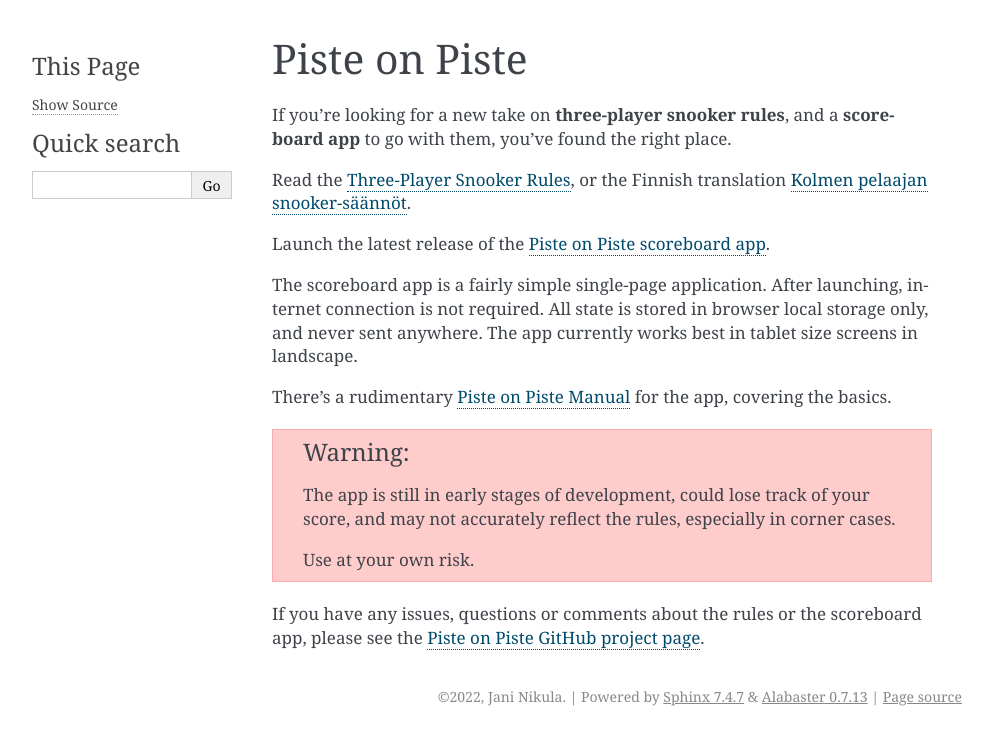
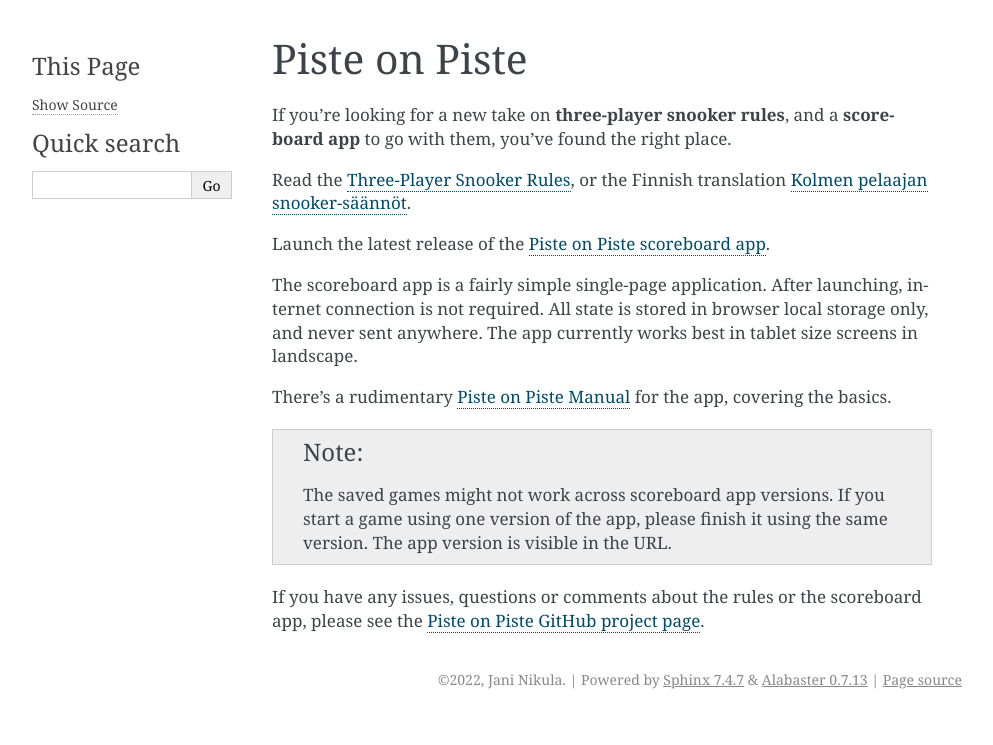
Before and after one commit to jnikula/piste-on-piste, a Sphinx documentation site: the page built from docs/index.rst, in a window 1280 px wide. Shown: the top 745 px of the page, without its empty margins (148-1141 px from the left). Built offline with Sphinx 7.4.7, drawn with Linux system fonts in a browser that asks for light colours.

Commit message:
docs: downgrade general warning to a specific note
The app is mostly stable now. Only note about potential save game
incompatibility between versions.

```diff
--- a/docs/index.rst
+++ b/docs/index.rst
@@ -15,13 +15,11 @@
 
 There's a rudimentary :ref:`manual` for the app, covering the basics.
 
-.. warning::
+.. note::
 
-   The app is still in early stages of development, could lose track of your
-   score, and may not accurately reflect the rules, especially in corner
-   cases.
-
-   Use at your own risk.
+   The saved games might not work across scoreboard app versions. If you start a
+   game using one version of the app, please finish it using the same
+   version. The app version is visible in the URL.
 
 If you have any issues, questions or comments about the rules or the scoreboard
 app, please see the `Piste on Piste GitHub project page`_.
```
